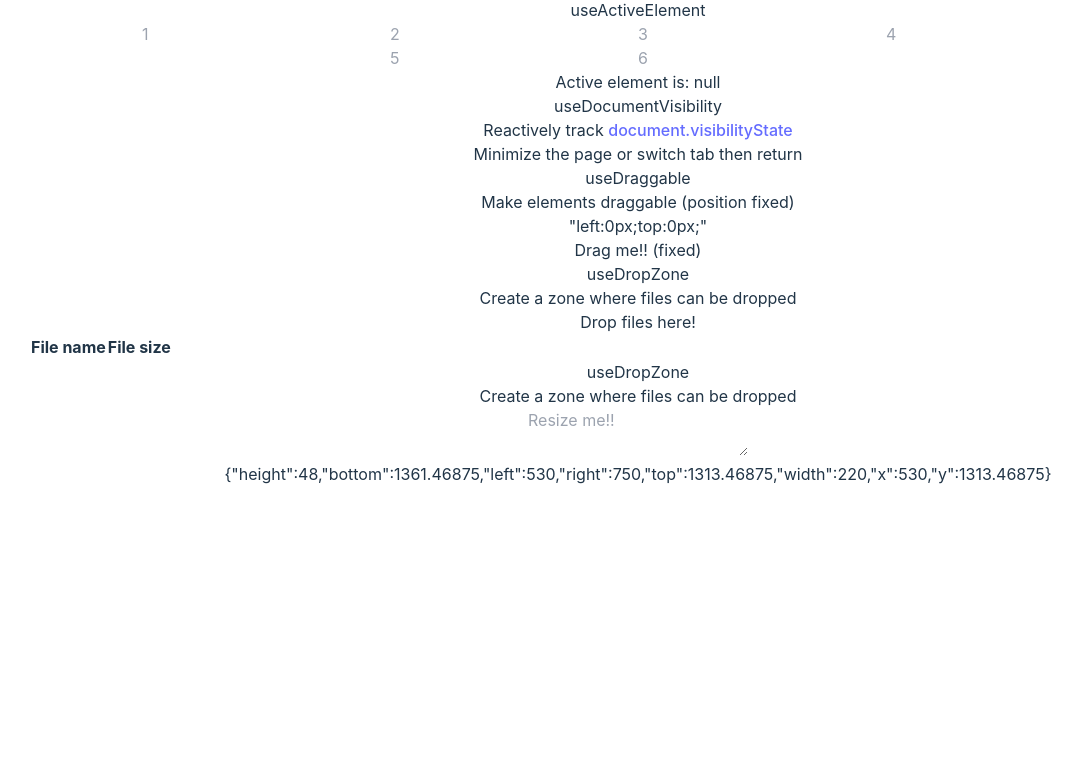
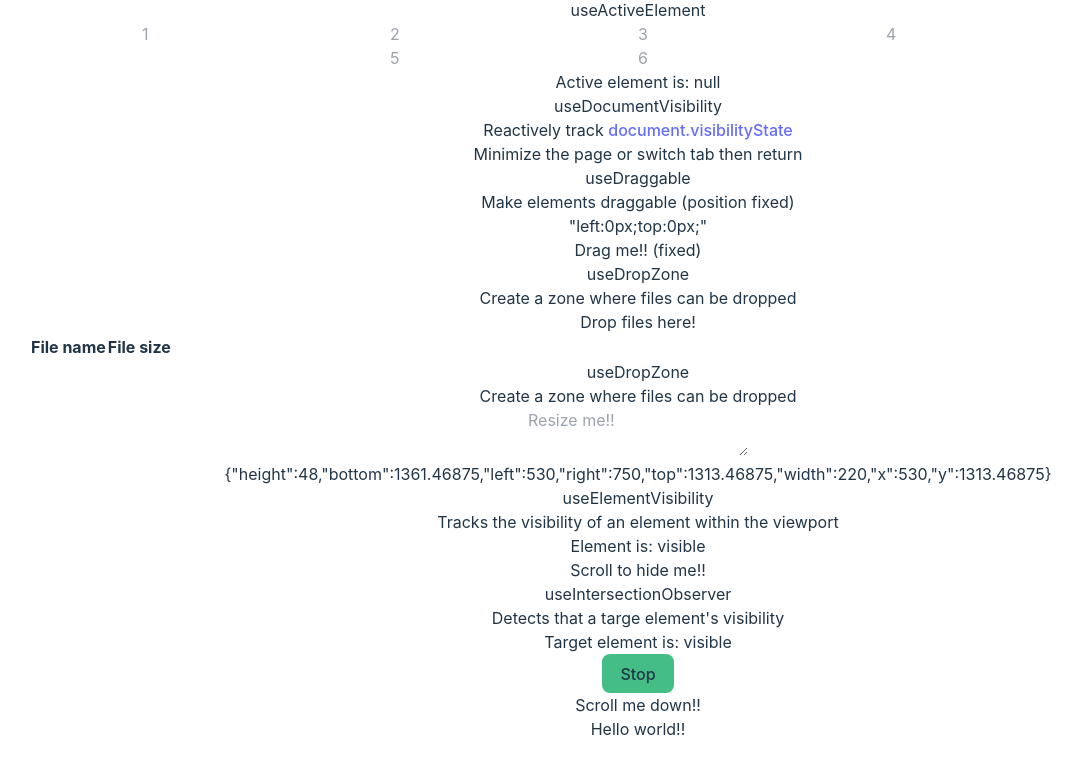
Before and after one commit to cwmazer/vue3-vueuse, a Vue app: page / in a window 1280 px wide. Shown: the part 905-1678 px from the top of the page, without its empty margins (2-1084 px from the left). Before the commit the page ends 1423 px from the top, so only its background shows below. Built offline with nearby package versions, Linux system fonts and the light colour scheme.

Commit message:
elements/useIntersectionObserver

```diff
--- a/src/App.vue
+++ b/src/App.vue
@@ -8,6 +8,8 @@ import UseDocumentVisibility from "./components/vueuse/elements/useDocumentVisib
 import UseDraggable from "./components/vueuse/elements/useDraggable/index.vue";
 import UseDropZone from "./components/vueuse/elements/useDropZone/index.vue";
 import UseElementBounding from "./components/vueuse/elements/useElementBounding/index.vue";
+import UseElementVisibility from "./components/vueuse/elements/useElementVisibility/index.vue";
+import UseIntersectionObserver from "./components/vueuse/elements/useIntersectionObserver/index.vue";
 </script>
 
 <template>
@@ -22,6 +24,8 @@ import UseElementBounding from "./components/vueuse/elements/useElementBounding/
       <UseDraggable />
       <UseDropZone />
       <UseElementBounding />
+      <UseElementVisibility />
+      <UseIntersectionObserver />
     </div>
   </div>
 </template>
--- /dev/null
+++ b/src/components/vueuse/elements/useElementVisibility/index.vue
@@ -0,0 +1,21 @@
+<template>
+  <div class="w-full p-2 border border-slate-200 rounded-md">
+    <h2 class="mb-1 font-bold underline">useElementVisibility</h2>
+    <p>Tracks the visibility of an element within the viewport</p>
+    <div class="w-[400px] h-[150px] mx-auto bg-slate-200 flex flex-col justify-between mt-1">
+      <div :class="{ 'text-red-800': targetIsVisible }">
+        {{ `Element is: ${targetIsVisible ? "visible" : "invisible"}` }}
+      </div>
+      <div ref="target" class="p-2 bg-lime-400">Scroll to hide me!!</div>
+    </div>
+  </div>
+</template>
+
+<script setup lang="ts">
+import { useElementVisibility } from "@vueuse/core";
+import { ref } from "vue";
+const target = ref<HTMLElement>();
+const targetIsVisible = useElementVisibility(target);
+</script>
+
+<style scoped></style>
--- /dev/null
+++ b/src/components/vueuse/elements/useIntersectionObserver/index.vue
@@ -0,0 +1,27 @@
+<template>
+  <div class="w-full p-2 border border-slate-200 rounded-md">
+    <h2 class="mb-1 font-bold underline">useIntersectionObserver</h2>
+    <p>Detects that a targe element's visibility</p>
+    <div class="flex justify-center items-center gap-5 p-2">
+      <div :class="{ 'text-red-600': targetIsVisible }">{{ `Target element is: ${targetIsVisible ? "visible" : "invisible"}` }}</div>
+      <button @click="stop">Stop</button>
+    </div>
+    <div class="mx-auto w-[400px] h-[130px] overflow-y-scroll bg-slate-200">
+      <div class="w-full h-[200px] pt-5">Scroll me down!!</div>
+      <div ref="target" class="w-full h-[80px]">Hello world!!</div>
+      <div class="w-full h-[200px]"></div>
+    </div>
+  </div>
+</template>
+
+<script setup lang="ts">
+import { useIntersectionObserver } from "@vueuse/core";
+import { ref } from "vue";
+const target = ref();
+const targetIsVisible = ref(false);
+const { stop } = useIntersectionObserver(target, ([{ isIntersecting }]) => {
+  targetIsVisible.value = isIntersecting;
+});
+</script>
+
+<style scoped></style>
```
